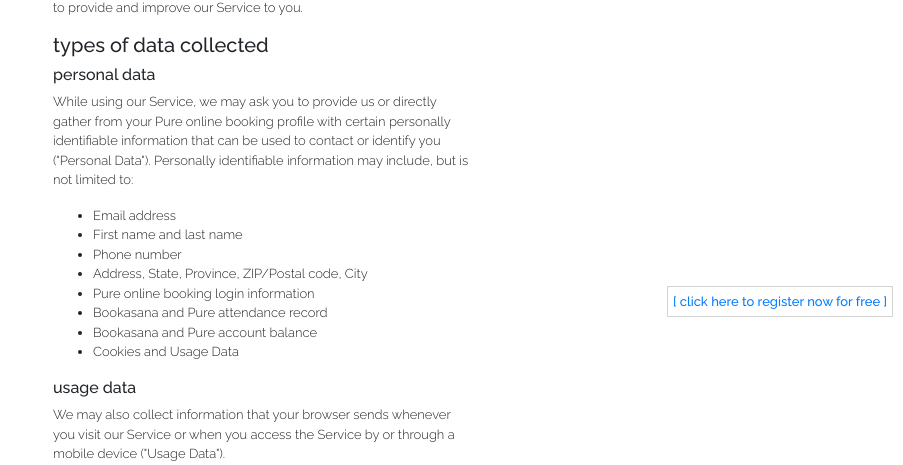
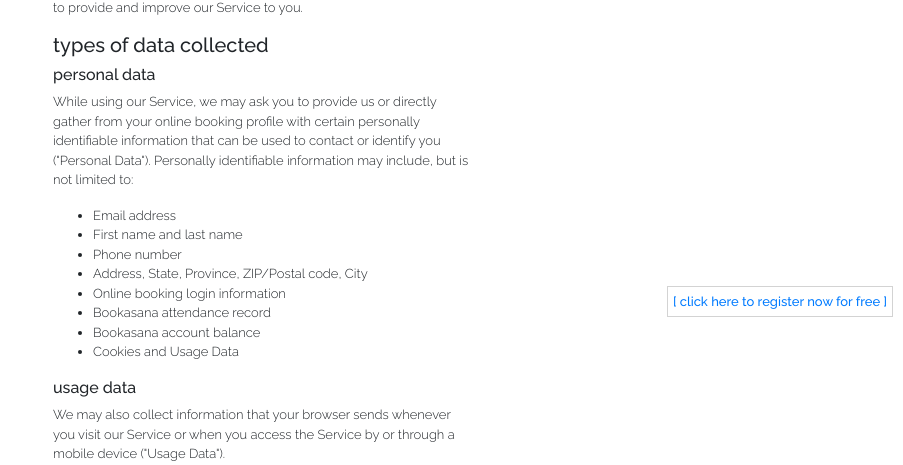
Before and after one commit to 99PctLtd/bookasana, a Django app: page /privacy-policy/ in a window 1280 px wide. Shown: the part 473-938 px from the top of the page, without its empty margins (377-1280 px from the left). Run offline with Django 3.2, Linux system fonts and the light colour scheme; parts of the project's set-up code (start-up, migrations or seed data) failed here and were passed over; some libraries are stand-ins or nearby versions.

Commit message:
Update privacy_policy.html

```diff
--- a/templates/privacy_policy.html
+++ b/templates/privacy_policy.html
@@ -29,7 +29,7 @@
             <h5>types of data collected</h5>
 
             <h6>personal data</h6>
-            <p>While using our Service, we may ask you to provide us or directly gather from your Pure online booking
+            <p>While using our Service, we may ask you to provide us or directly gather from your online booking
                 profile with certain personally identifiable information that can be used to contact or identify you
                 ("Personal Data"). Personally identifiable information may include, but is not limited to:</p>
             <ul>
@@ -37,9 +37,9 @@
                 <li>First name and last name</li>
                 <li>Phone number</li>
                 <li>Address, State, Province, ZIP/Postal code, City</li>
-                <li>Pure online booking login information</li>
-                <li>Bookasana and Pure attendance record</li>
-                <li>Bookasana and Pure account balance</li>
+                <li>Online booking login information</li>
+                <li>Bookasana attendance record</li>
+                <li>Bookasana account balance</li>
                 <li>Cookies and Usage Data</li>
             </ul>
 
```
